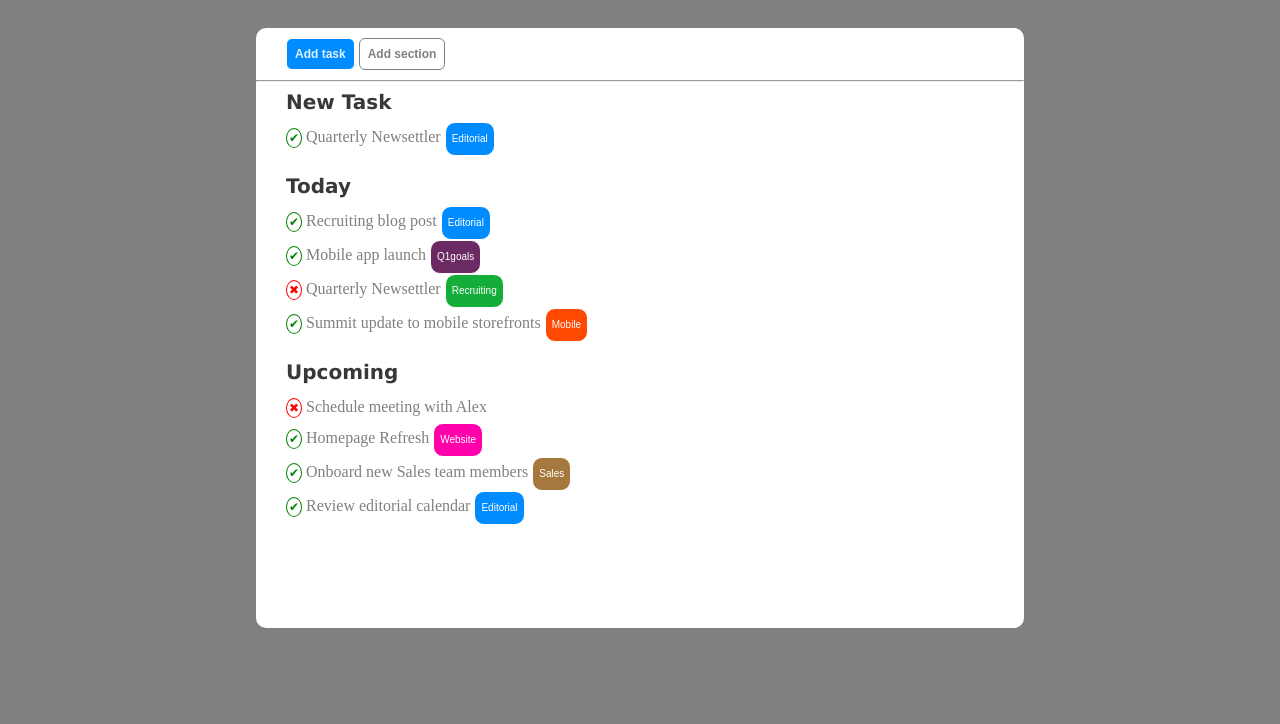
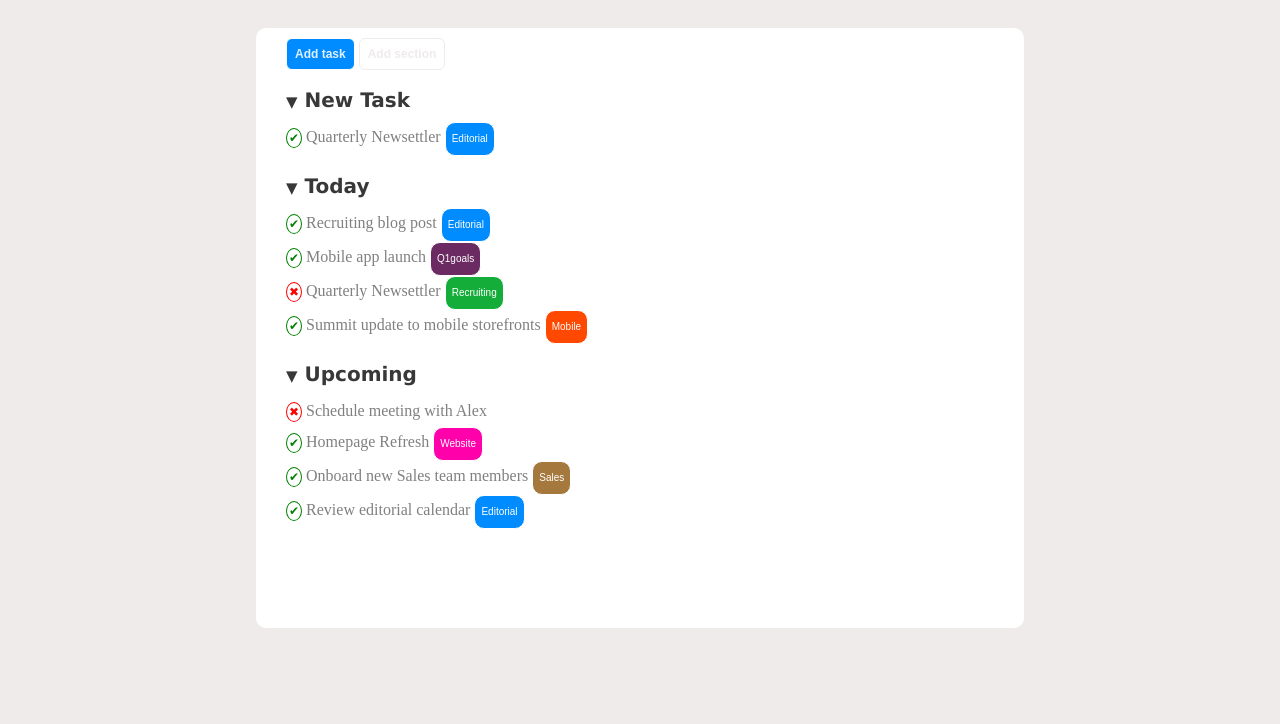
Before and after one commit to WILLIAMFINOCCHIARO/html-css-toboolist, a plain HTML site: page index.html in a window 1280 px wide. Shown: the part 76-800 px from the top of the page. Drawn offline with Linux system fonts and the light colour scheme.

Commit message:
complete exercise

```diff
--- a/css/style.css
+++ b/css/style.css
@@ -1,14 +1,14 @@
-/* settings css and page*/
+/* settings css*/
 * {
   margin: 0;
   padding: 0;
   box-sizing: border-box;
 }
-/* /setting css and page*/
+/* /setting css*/
 
 /* start layout */
 body {
-  background-color:gray;
+  background-color:rgb(240, 235, 235);
 }
 
 .container {
@@ -72,10 +72,9 @@ h1 {
 }
 
 .white {
-  border: 1px solid gray;
+  border: 1px solid rgb(240, 235, 235);;
   background-color: white;
-  color:gray;
-
+  color:rgb(240, 235, 235);
 }
 /* /init buttons */
 
@@ -160,5 +159,8 @@ h3 {
   line-height: 30px;
 }
 
+h3 span {
+  font-size: 15px;
+}
 
 /* / main buttons */
--- a/index.html
+++ b/index.html
@@ -27,12 +27,10 @@
         <button class="button blue">Add task</button>
         <button class="button white">Add section</button>
       </div>
-    <hr>
        <!-- /initalbuttons -->
-
        <!-- start new task -->
       <div class="newtask">
-      <h3>New Task</h3>
+        <h3><span>&#9660;</span> New Task</h3>
         <div><span class="enable">&#10004;</span> Quarterly Newsettler</div>
         <button class="butt blue">Editorial</button>
       </div>
@@ -40,7 +38,7 @@
 
         <!-- start Today -->
       <div class="today">
-      <h3>Today</h3>
+        <h3><span>&#9660;</span> Today</h3>
         <div><span class="enable" >&#10004;</span> Recruiting blog post</div>
         <button class="butt blue">Editorial</button>
         <br>
@@ -56,7 +54,7 @@
         <!-- /Today -->
         <!-- start Upcoming -->
      <div class="upcoming">
-      <h3>Upcoming</h3>
+       <h3><span>&#9660;</span> Upcoming</h3>
        <div id="firstupcoming"> <span class="cross">&#10006;</span> Schedule meeting with Alex</div>
        <br>
        <div><span class="enable">&#10004;</span> Homepage Refresh</div>
@@ -71,5 +69,6 @@
        <!-- /Upcoming -->
     </main>
        <!-- /main -->
+  </div>
 </body>
 </html>
```
Lines whose indentation alone changed are shown as unchanged.
